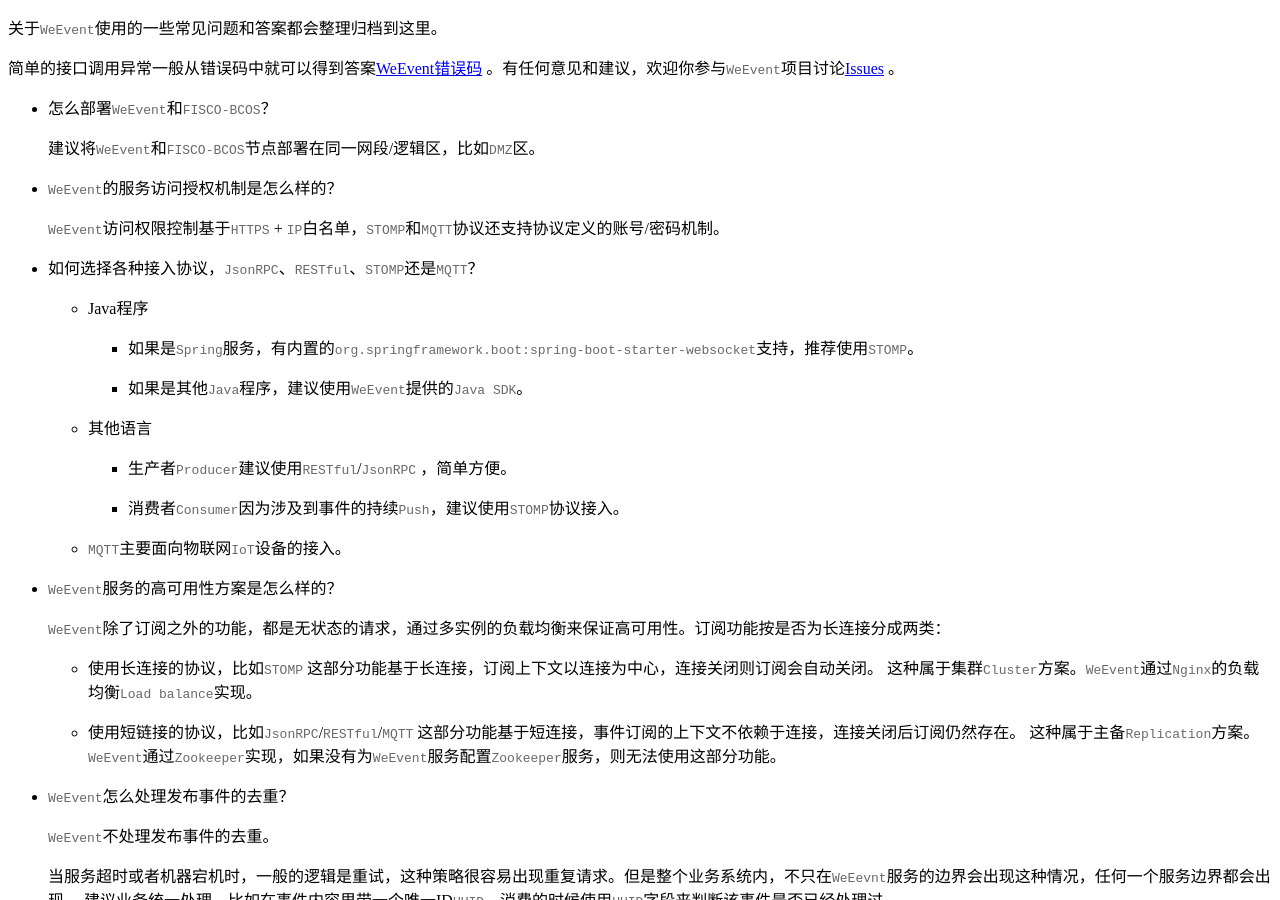
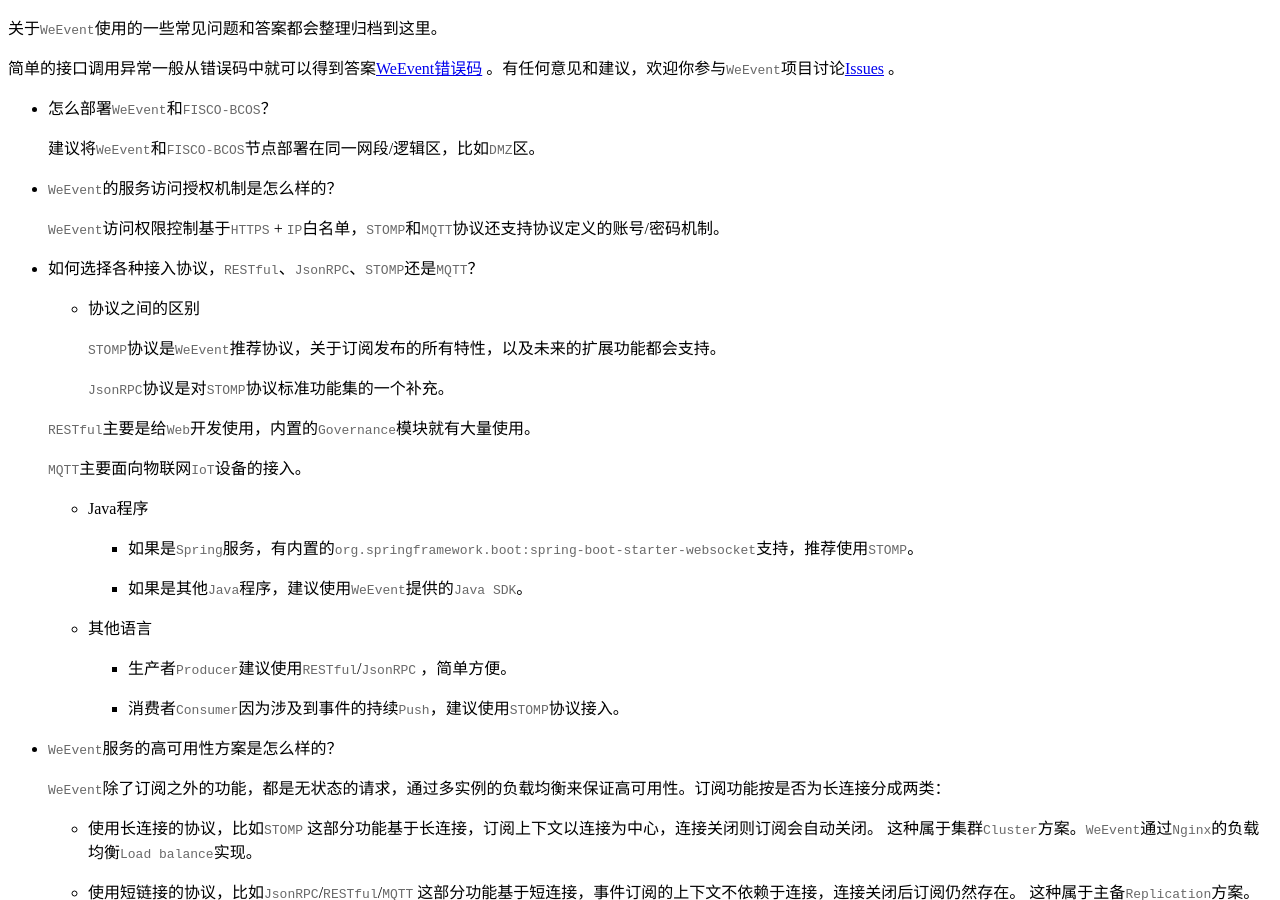
Before and after one commit to WeBankBlockchain/WeEvent-docs, a Sphinx documentation site: the page built from docs/faq/weevent.md, in a window 1280 px wide and 900 px high, scrolled down 451 px. Built offline with Sphinx 7.4.7 and the Read the Docs theme 2.0.0, drawn with Linux system fonts in a browser that asks for light colours.

```diff
--- a/docs/advanced/index.rst
+++ b/docs/advanced/index.rst
@@ -6,4 +6,3 @@
    :caption: Contents:
 
    /advanced/port
-   /advanced/group
--- a/docs/faq/weevent.md
+++ b/docs/faq/weevent.md
@@ -12,14 +12,26 @@
 
   `WeEvent`访问权限控制基于`HTTPS` + `IP`白名单，`STOMP`和`MQTT`协议还支持协议定义的账号/密码机制。
 
-- 如何选择各种接入协议，`JsonRPC`、`RESTful`、`STOMP`还是`MQTT`？
+- 如何选择各种接入协议，`RESTful`、`JsonRPC`、`STOMP`还是`MQTT`？
+
+  - 协议之间的区别
+
+    `STOMP`协议是`WeEvent`推荐协议，关于订阅发布的所有特性，以及未来的扩展功能都会支持。
+
+    `JsonRPC`协议是对`STOMP`协议标准功能集的一个补充。
+
+  `RESTful`主要是给`Web`开发使用，内置的`Governance`模块就有大量使用。
+
+    `MQTT`主要面向物联网`IoT`设备的接入。
+
   - Java程序
+
     - 如果是`Spring`服务，有内置的`org.springframework.boot:spring-boot-starter-websocket`支持，推荐使用`STOMP`。
     - 如果是其他`Java`程序，建议使用`WeEvent`提供的`Java SDK`。
+
   - 其他语言
     - 生产者`Producer`建议使用`RESTful`/`JsonRPC` ，简单方便。
     - 消费者`Consumer`因为涉及到事件的持续`Push`，建议使用`STOMP`协议接入。
-  - `MQTT`主要面向物联网`IoT`设备的接入。
 
 - `WeEvent`服务的高可用性方案是怎么样的？
 
```
Also changed, not shown: docs/advanced/group.md (deleted, +0 -65 lines), docs/install/module/broker.md (+11 -29 lines), docs/install/property.md (+1 -1 lines).
